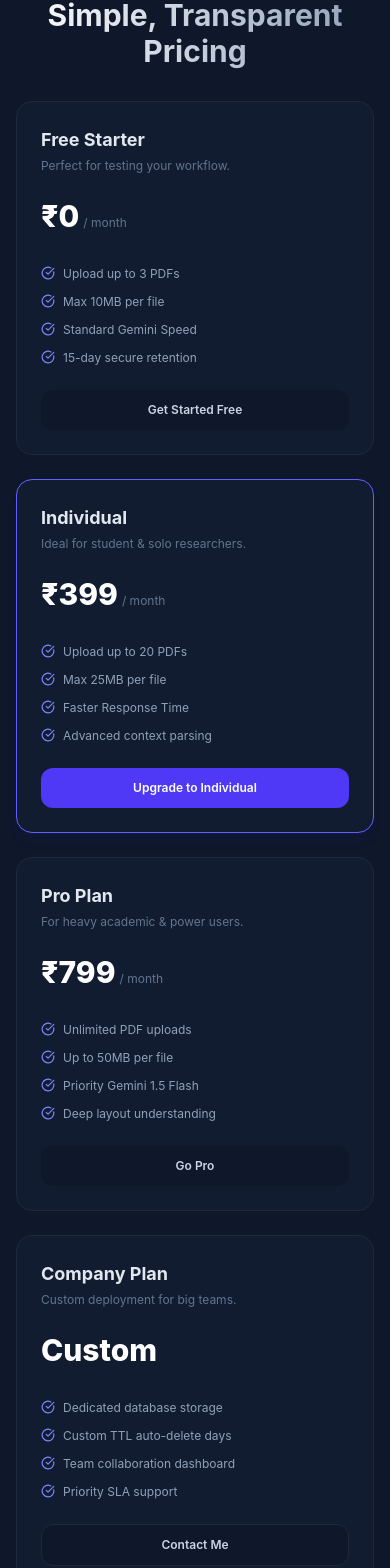
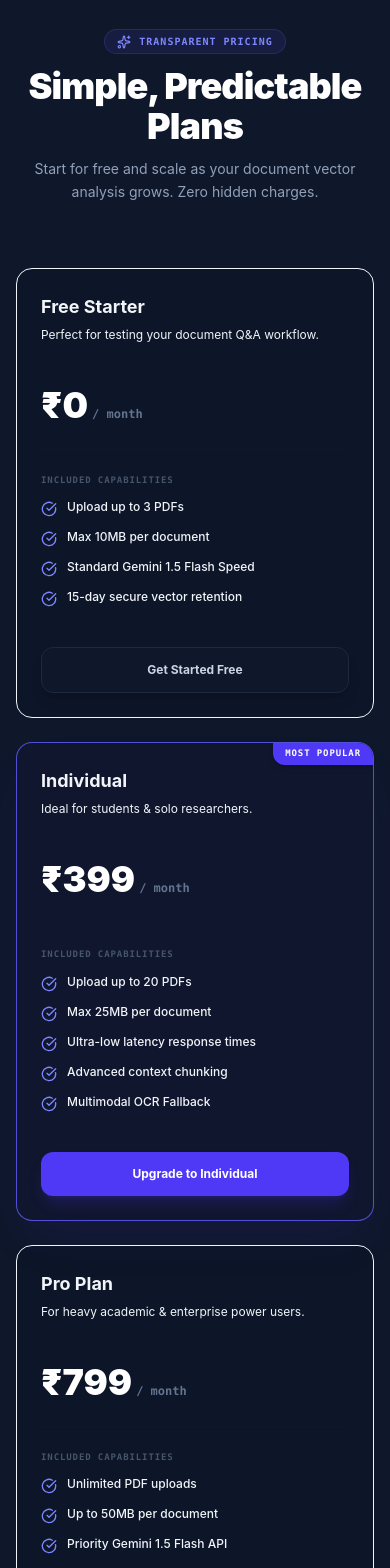
Before and after one commit to ji-avaneesh/pdf-ai-assistant, a React (Vite) app: page / in a window 390 px wide. Shown: the part 4761-6329 px from the top of the page. Built offline with nearby package versions, Linux system fonts and the light colour scheme.

Commit message:
design: transform Homepage into furnished, neat, clean, and premium SaaS interface

```diff
--- a/src/components/Landing/Pricing.jsx
+++ b/src/components/Landing/Pricing.jsx
@@ -1,39 +1,134 @@
 import React from 'react';
-import { CheckCircle } from 'lucide-react';
+import { CheckCircle, Sparkles } from 'lucide-react';
 
 const PRICING_PLANS_DATA = [
-  { name: "Free Starter", price: "0", period: "/ month", desc: "Perfect for testing your workflow.", features: ["Upload up to 3 PDFs", "Max 10MB per file", "Standard Gemini Speed", "15-day secure retention"], btnText: "Get Started Free" },
-  { name: "Individual", price: "399", period: "/ month", desc: "Ideal for student & solo researchers.", features: ["Upload up to 20 PDFs", "Max 25MB per file", "Faster Response Time", "Advanced context parsing"], btnText: "Upgrade to Individual", isPopular: true },
-  { name: "Pro Plan", price: "799", period: "/ month", desc: "For heavy academic & power users.", features: ["Unlimited PDF uploads", "Up to 50MB per file", "Priority Gemini 1.5 Flash", "Deep layout understanding"], btnText: "Go Pro" },
-  { name: "Company Plan", price: "Custom", period: "", desc: "Custom deployment for big teams.", features: ["Dedicated database storage", "Custom TTL auto-delete days", "Team collaboration dashboard", "Priority SLA support"], btnText: "Contact Me", isCustom: true }
+  {
+    name: "Free Starter",
+    price: "0",
+    period: "/ month",
+    desc: "Perfect for testing your document Q&A workflow.",
+    features: [
+      "Upload up to 3 PDFs",
+      "Max 10MB per document",
+      "Standard Gemini 1.5 Flash Speed",
+      "15-day secure vector retention"
+    ],
+    btnText: "Get Started Free"
+  },
+  {
+    name: "Individual",
+    price: "399",
+    period: "/ month",
+    desc: "Ideal for students & solo researchers.",
+    features: [
+      "Upload up to 20 PDFs",
+      "Max 25MB per document",
+      "Ultra-low latency response times",
+      "Advanced context chunking",
+      "Multimodal OCR Fallback"
+    ],
+    btnText: "Upgrade to Individual",
+    isPopular: true
+  },
+  {
+    name: "Pro Plan",
+    price: "799",
+    period: "/ month",
+    desc: "For heavy academic & enterprise power users.",
+    features: [
+      "Unlimited PDF uploads",
+      "Up to 50MB per document",
+      "Priority Gemini 1.5 Flash API",
+      "Deep nested layout understanding",
+      "Export citation summaries"
+    ],
+    btnText: "Go Pro"
+  },
+  {
+    name: "Company Plan",
+    price: "Custom",
+    period: "",
+    desc: "Dedicated deployment for engineering teams.",
+    features: [
+      "Dedicated database sandboxes",
+      "Custom TTL auto-delete rules",
+      "Team collaboration dashboard",
+      "Priority 24/7 SLA support"
+    ],
+    btnText: "Contact Us",
+    isCustom: true
+  }
 ];
 
 export default function Pricing({ setIsSignupMode, setShowAuthModal }) {
   return (
-    <section id="pricing" className="max-w-7xl mx-auto w-full px-4 py-16 border-t border-slate-800/40 scroll-mt-12">
-      <h2 className="text-3xl font-bold text-center mb-4 bg-gradient-to-r from-white to-slate-400 bg-clip-text text-transparent">Simple, Transparent Pricing</h2>
-      <div className="grid grid-cols-1 sm:grid-cols-2 lg:grid-cols-4 gap-6 items-stretch mt-8">
+    <section id="pricing" className="max-w-7xl mx-auto w-full px-4 sm:px-6 lg:px-8 py-24 border-t border-slate-800/40 scroll-mt-12 selection:bg-indigo-500 selection:text-white relative">
+      <div className="text-center mb-16 space-y-3">
+        <div className="inline-flex items-center gap-2 px-3 py-1 rounded-full bg-indigo-500/10 border border-indigo-500/20 text-indigo-400 font-mono font-bold text-[10px] uppercase tracking-widest">
+          <Sparkles className="w-3.5 h-3.5" />
+          Transparent Pricing
+        </div>
+        <h2 className="text-4xl sm:text-5xl font-black tracking-tight text-white">
+          Simple, Predictable Plans
+        </h2>
+        <p className="text-sm text-slate-400 max-w-lg mx-auto leading-relaxed">
+          Start for free and scale as your document vector analysis grows. Zero hidden charges.
+        </p>
+      </div>
+
+      <div className="grid grid-cols-1 sm:grid-cols-2 lg:grid-cols-4 gap-6 items-stretch">
         {PRICING_PLANS_DATA.map((plan, idx) => (
-          <div key={idx} className={`bg-slate-800/30 border rounded-2xl p-6 flex flex-col relative overflow-hidden ${plan.isPopular ? 'border-indigo-500 bg-indigo-500/5 shadow-lg shadow-indigo-600/5' : 'border-slate-800'}`}>
-            <h3 className="text-lg font-bold text-slate-200 mb-1">{plan.name}</h3>
-            <p className="text-xs text-slate-500 mb-4">{plan.desc}</p>
-            <div className="flex items-baseline gap-1 my-2">
-              <span className="text-3xl font-extrabold text-white">{plan.isCustom ? "" : "₹"}{plan.price}</span>
-              <span className="text-xs text-slate-500">{plan.period}</span>
+          <div
+            key={idx}
+            className={`bg-[#0b1324]/40 border rounded-2xl p-6 sm:p-8 flex flex-col justify-between relative overflow-hidden transition-all duration-300 hover:-translate-y-1 ${
+              plan.isPopular
+                ? 'border-indigo-500/80 bg-indigo-950/10 shadow-2xl shadow-indigo-600/10'
+                : 'border-slate-850 hover:border-slate-700'
+            }`}
+          >
+            {plan.isPopular && (
+              <div className="absolute top-0 right-0 bg-indigo-600 text-[9px] font-mono font-bold uppercase tracking-widest text-white px-3 py-1 rounded-bl-xl shadow-md">
+                MOST POPULAR
+              </div>
+            )}
+
+            <div>
+              <h3 className="text-lg font-bold text-slate-100 mb-1">{plan.name}</h3>
+              <p className="text-xs text-slate-450 leading-relaxed min-h-[36px]">{plan.desc}</p>
+
+              <div className="flex items-baseline gap-1 my-6">
+                <span className="text-4xl font-black text-white">{plan.isCustom ? "" : "₹"}{plan.price}</span>
+                <span className="text-xs text-slate-500 font-mono font-bold">{plan.period}</span>
+              </div>
+
+              <div className="border-t border-slate-900 pt-6 mb-6">
+                <span className="text-[9px] font-mono font-bold text-slate-600 uppercase tracking-widest block mb-3">Included Capabilities</span>
+                <ul className="space-y-3 text-xs text-slate-350 font-medium">
+                  {plan.features.map((f, i) => (
+                    <li key={i} className="flex items-start gap-2.5">
+                      <CheckCircle className="w-4 h-4 text-indigo-400 shrink-0 mt-0.5" />
+                      <span className="leading-snug">{f}</span>
+                    </li>
+                  ))}
+                </ul>
+              </div>
             </div>
-            <ul className="space-y-3 my-6 flex-1 text-xs text-slate-400">
-              {plan.features.map((f, i) => (
-                <li key={i} className="flex items-start gap-2">
-                  <CheckCircle className="w-3.5 h-3.5 text-indigo-400 shrink-0" /> <span>{f}</span>
-                </li>
-              ))}
-            </ul>
+
             {plan.isCustom ? (
-              <a href="mailto:support@pdfaiassistant.com?subject=Company Plan Inquiry" className="w-full py-3 rounded-xl font-semibold text-xs text-center bg-slate-900 border border-slate-800 text-slate-300 block hover:bg-slate-800 transition-colors">{plan.btnText}</a>
+              <a
+                href="mailto:jiavaneesh399@gmail.com?subject=Company Plan Inquiry - PDF AI Assistant&body=Hi Avaneesh, I am interested in exploring the Company Plan for PDF AI Assistant. Here are our team requirements..."
+                className="w-full py-3.5 rounded-xl font-bold text-xs text-center bg-slate-900 border border-slate-800 text-slate-300 block hover:bg-slate-800 hover:text-white transition-all shadow-md mt-4"
+              >
+                {plan.btnText}
+              </a>
             ) : (
               <button
                 onClick={() => { setIsSignupMode(true); setShowAuthModal(true); }}
-                className={`w-full py-3 rounded-xl font-semibold text-xs transition-colors ${plan.isPopular ? 'bg-indigo-600 hover:bg-indigo-500 text-white' : 'bg-slate-900 hover:bg-slate-800 text-slate-300'}`}
+                className={`w-full py-3.5 rounded-xl font-bold text-xs transition-all shadow-lg mt-4 ${
+                  plan.isPopular
+                    ? 'bg-indigo-600 hover:bg-indigo-500 text-white shadow-indigo-600/20'
+                    : 'bg-slate-900 border border-slate-800 hover:bg-slate-800 text-slate-300 hover:text-white'
+                }`}
               >
                 {plan.btnText}
               </button>
```
Also changed, not shown: src/components/Landing/Faq.jsx (+67 -16 lines).
